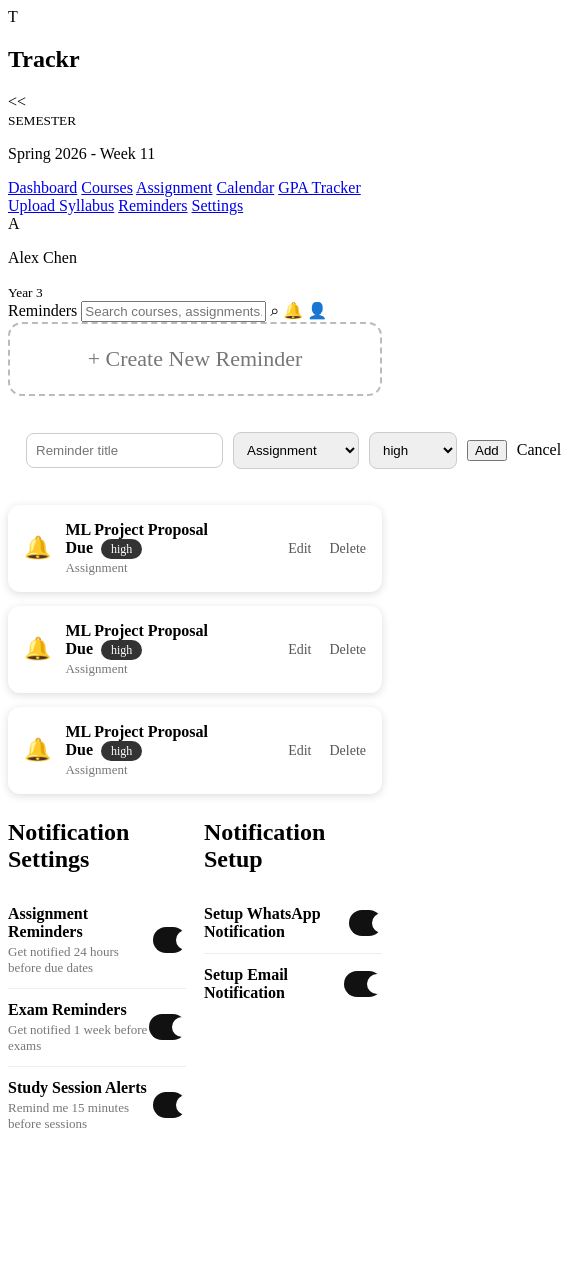
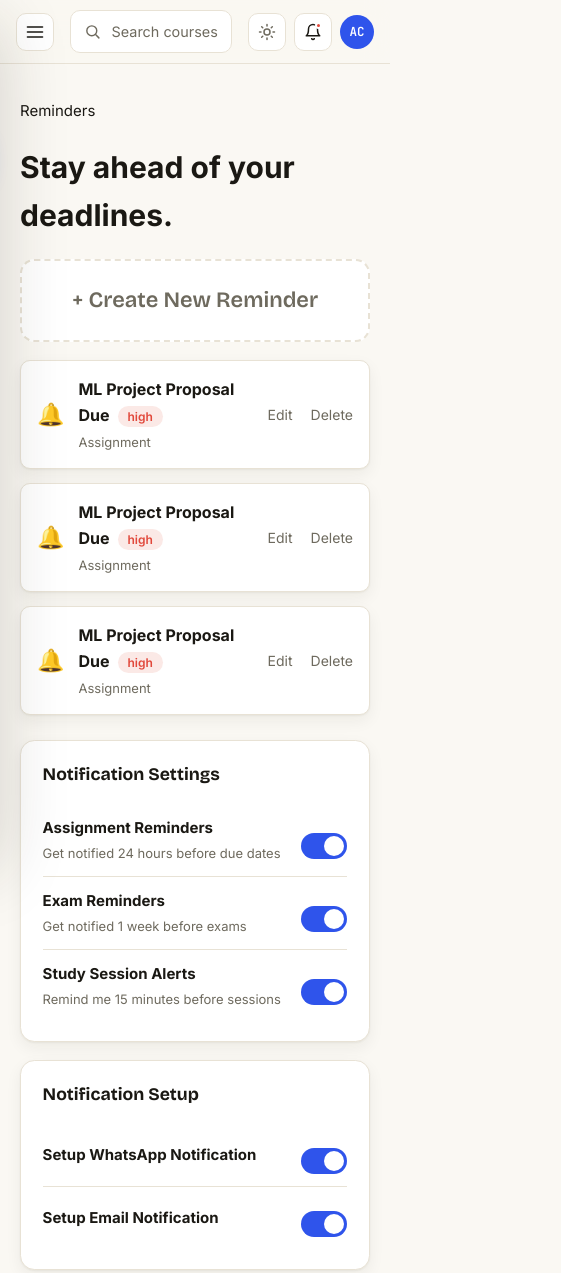
Before and after one commit to kruugerr/cp476-project, a website: page frontend/pages/reminders.html in a window 390 px wide. Shown: the whole page, 561 px wide, since content can reach past the window. Before the commit the page ends 1152 px from the top, so only its background shows below. Drawn offline with nearby package versions, Linux system fonts and the light colour scheme; files that its build step writes are made by us from their sources.

Commit message:
Fixed reminders page

```diff
--- a/frontend/css/pages/reminders.css
+++ b/frontend/css/pages/reminders.css
@@ -1,27 +1,33 @@
 /* Reminders page — styles specific to this page.
-   Shared layout (sidebar, topbar, .card) comes from app-pages.css. */
+   Shared layout (sidebar, topbar, .card) comes from app-shell.css / app-pages.css.
+   All colours come from the theme tokens so light/dark mode both work. */
 
 /* Create new reminder button */
 .create-reminder {
-    background-color: white;
-    border: 2px dashed #bbb;
-    border-radius: 14px;
+    background-color: var(--surface);
+    border: 2px dashed var(--border);
+    border-radius: var(--radius-xl);
     text-align: center;
     padding: 22px;
     font-size: 22px;
-    color: #777;
+    font-family: var(--font-display);
+    color: var(--muted);
     cursor: pointer;
     margin-bottom: 18px;
+    transition: background-color .2s ease, border-color .2s ease;
 }
 
 .create-reminder:hover {
-    background-color: #fafafa;
+    background-color: var(--surface-2);
+    border-color: var(--primary);
+    color: var(--primary);
 }
 
 /* Create form (hidden until + is clicked) */
 .reminder-form {
-    background-color: white;
-    border-radius: 12px;
+    background-color: var(--surface);
+    border: 1px solid var(--border);
+    border-radius: var(--radius-lg);
     padding: 18px;
     margin-bottom: 18px;
     display: flex;
@@ -32,21 +38,58 @@
 .reminder-form input,
 .reminder-form select {
     padding: 9px;
-    border: 1px solid #ccc;
-    border-radius: 8px;
+    border: 1px solid var(--border);
+    border-radius: var(--radius-lg);
+    background-color: var(--bg);
+    color: var(--text);
+    font-family: var(--font-sans);
+    font-size: .9rem;
+}
+
+.reminder-form input:focus,
+.reminder-form select:focus {
+    outline: 2px solid var(--primary);
+    outline-offset: 1px;
 }
 
 .reminder-form input {
     flex: 1;
 }
 
+.reminder-form button {
+    padding: 9px 16px;
+    border: none;
+    border-radius: var(--radius-lg);
+    background-color: var(--primary);
+    color: #fff;
+    font-family: var(--font-sans);
+    font-weight: 600;
+    font-size: .9rem;
+    cursor: pointer;
+}
+
+.reminder-form button:hover {
+    background-color: var(--primary-hover);
+}
+
+.cancel-btn {
+    color: var(--muted);
+    cursor: pointer;
+    font-size: .9rem;
+}
+
+.cancel-btn:hover {
+    color: var(--text);
+}
+
 /* Reminder card */
 .reminder-card {
-    background-color: white;
-    border-radius: 12px;
+    background-color: var(--surface);
+    border: 1px solid var(--border);
+    border-radius: var(--radius-lg);
     padding: 16px;
     margin-bottom: 14px;
-    box-shadow: 0 2px 8px #ddd;
+    box-shadow: var(--shadow-card);
     display: flex;
     align-items: center;
     gap: 14px;
@@ -62,11 +105,12 @@
 
 .reminder-info strong {
     font-size: 16px;
+    color: var(--text);
 }
 
 .reminder-info p {
     margin: 3px 0 0;
-    color: #777;
+    color: var(--muted);
     font-size: 13px;
 }
 
@@ -74,24 +118,27 @@
     padding: 3px 10px;
     border-radius: 12px;
     font-size: 12px;
+    font-weight: 600;
     margin-left: 8px;
-    color: white;
 }
 
 .priority.high {
-    background-color: #333;
+    background-color: var(--danger-soft);
+    color: var(--danger);
 }
 
 .priority.medium {
-    background-color: #888;
+    background-color: var(--progress-soft);
+    color: var(--progress);
 }
 
 .priority.low {
-    background-color: #bbb;
+    background-color: var(--neutral-soft);
+    color: var(--muted);
 }
 
 .reminder-actions a {
-    color: #555;
+    color: var(--muted);
     text-decoration: none;
     margin-left: 18px;
     cursor: pointer;
@@ -99,6 +146,7 @@
 }
 
 .reminder-actions a:hover {
+    color: var(--text);
     text-decoration: underline;
 }
 
@@ -110,8 +158,25 @@
     margin-top: 25px;
 }
 
+@media (max-width: 720px) {
+    .reminder-settings {
+        grid-template-columns: 1fr;
+    }
+}
+
+.settings-card {
+    background-color: var(--surface);
+    border: 1px solid var(--border);
+    border-radius: var(--radius-xl);
+    padding: 1.1rem 1.15rem;
+    box-shadow: var(--shadow-card);
+}
+
 .settings-card h2 {
     margin-top: 0;
+    font-family: var(--font-display);
+    font-size: 1.1rem;
+    color: var(--text);
 }
 
 .setting-row {
@@ -119,16 +184,20 @@
     justify-content: space-between;
     align-items: center;
     padding: 12px 0;
-    border-bottom: 1px solid #eee;
+    border-bottom: 1px solid var(--border);
 }
 
 .setting-row:last-child {
     border-bottom: none;
 }
 
+.setting-row strong {
+    color: var(--text);
+}
+
 .setting-row p {
     margin: 3px 0 0;
-    color: #777;
+    color: var(--muted);
     font-size: 13px;
 }
 
@@ -138,6 +207,7 @@
     display: inline-block;
     width: 46px;
     height: 26px;
+    flex-shrink: 0;
 }
 
 .switch input {
@@ -154,7 +224,7 @@
     left: 0;
     right: 0;
     bottom: 0;
-    background-color: #ccc;
+    background-color: var(--neutral);
     border-radius: 26px;
     transition: 0.2s;
 }
@@ -166,13 +236,18 @@
     width: 20px;
     left: 3px;
     bottom: 3px;
-    background-color: white;
+    background-color: var(--surface);
     border-radius: 50%;
     transition: 0.2s;
 }
 
 .switch input:checked + .slider {
-    background-color: #111;
+    background-color: var(--primary);
+}
+
+.switch input:focus-visible + .slider {
+    outline: 2px solid var(--primary);
+    outline-offset: 2px;
 }
 
 .switch input:checked + .slider::before {
--- a/frontend/pages/reminders.html
+++ b/frontend/pages/reminders.html
@@ -1,61 +1,52 @@
-<!DOCTYPE html>
-<html>
+<!doctype html>
+<html lang="en" data-theme="light">
   <head>
-    <title>Reminders</title>
-    <link rel="stylesheet" href="../css/pages/app-pages.css">
-    <link rel="stylesheet" href="../css/pages/reminders.css">
+    <meta charset="UTF-8" />
+    <meta name="viewport" content="width=device-width, initial-scale=1.0" />
+    <title>Reminders · Trackr</title>
+
+    <link rel="preconnect" href="https://fonts.googleapis.com" />
+    <link rel="preconnect" href="https://fonts.gstatic.com" crossorigin />
+    <link
+      href="https://fonts.googleapis.com/css2?family=Bricolage+Grotesque:opsz,wght@12..96,600;12..96,700&family=Inter:wght@400;500;600;700&family=JetBrains+Mono:wght@500;600&display=swap"
+      rel="stylesheet"
+    />
+
+    <script>
+      try {
+        var saved = localStorage.getItem("trackr-theme");
+        var prefersDark = window.matchMedia(
+          "(prefers-color-scheme: dark)",
+        ).matches;
+        document.documentElement.setAttribute(
+          "data-theme",
+          saved || (prefersDark ? "dark" : "light"),
+        );
+      } catch (e) {}
+    </script>
+    <link rel="stylesheet" href="../css/app-shell.css" />
+    <link rel="stylesheet" href="../css/app-pages.css" />
+    <link rel="stylesheet" href="../css/pages/reminders.css" />
   </head>
-<body>
 
-<div class="container">
+  <body class="app" data-page="reminders">
+    <div data-include="../partials/student-sidebar.html"></div>
 
-    <div class="sidebar">
-        <div class="logo">
-            <div class="logo-circle">T</div>
-            <h2>Trackr</h2>
-            <span class="collapse">&lt;&lt;</span>
-        </div>
+    <div class="app-main">
+      <div data-include="../partials/topbar.html"></div>
 
-        <div class="semester-card">
-            <small>SEMESTER</small>
-            <p>Spring 2026 - Week 11</p>
-        </div>
-
-        <a href="dashboard.html">Dashboard</a>
-        <a href="courses.html">Courses</a>
-        <a href="assignments-view.html">Assignment</a>
-        <a href="calendar.html">Calendar</a>
-        <a href="gpa-tracker.html">GPA Tracker</a>
-        <a href="upload-syllabus.html">Upload Syllabus</a>
-        <a class="active" href="reminders.html">Reminders</a>
-        <a href="settings.html">Settings</a>
-
-        <div class="user-box">
-            <div class="user-circle">A</div>
-            <div>
-                <p>Alex Chen</p>
-                <small>Year 3</small>
-            </div>
-        </div>
-    </div>
-
-    <div class="main">
-        <div class="topbar">
-            <span>Reminders</span>
-            <input type="text" placeholder="Search courses, assignments...">
-            <span>⌕</span>
-            <span>🔔</span>
-            <span>👤</span>
-        </div>
-
-        <div class="page">
+      <main class="app-content">
+        <header class="dash-head">
+          <p class="dash-eyebrow">Reminders</p>
+          <h1 class="dash-title">Stay ahead of your deadlines.</h1>
+        </header>
 
         <div id="create-btn" class="create-reminder" onclick="showForm()">
           + Create New Reminder
         </div>
 
         <div id="create-form" class="reminder-form hide">
-                <input type="text" id="new-title" placeholder="Reminder title">
+          <input type="text" id="new-title" placeholder="Reminder title" />
           <select id="new-type">
             <option>Assignment</option>
             <option>Exam</option>
@@ -83,7 +74,7 @@
                 <p>Get notified 24 hours before due dates</p>
               </div>
               <label class="switch">
-                            <input type="checkbox" checked>
+                <input type="checkbox" checked />
                 <span class="slider"></span>
               </label>
             </div>
@@ -94,7 +85,7 @@
                 <p>Get notified 1 week before exams</p>
               </div>
               <label class="switch">
-                            <input type="checkbox" checked>
+                <input type="checkbox" checked />
                 <span class="slider"></span>
               </label>
             </div>
@@ -105,7 +96,7 @@
                 <p>Remind me 15 minutes before sessions</p>
               </div>
               <label class="switch">
-                            <input type="checkbox" checked>
+                <input type="checkbox" checked />
                 <span class="slider"></span>
               </label>
             </div>
@@ -119,7 +110,7 @@
                 <strong>Setup WhatsApp Notification</strong>
               </div>
               <label class="switch">
-                            <input type="checkbox" checked>
+                <input type="checkbox" checked />
                 <span class="slider"></span>
               </label>
             </div>
@@ -129,18 +120,16 @@
                 <strong>Setup Email Notification</strong>
               </div>
               <label class="switch">
-                            <input type="checkbox" checked>
+                <input type="checkbox" checked />
                 <span class="slider"></span>
               </label>
             </div>
           </div>
         </div>
-
-        </div>
+      </main>
     </div>
 
-</div>
-
+    <script type="module" src="../js/include.js"></script>
     <script src="../js/reminders.js"></script>
   </body>
 </html>
--- a/frontend/partials/topbar.html
+++ b/frontend/partials/topbar.html
@@ -14,10 +14,10 @@
       <svg class="app-theme__sun" width="18" height="18" viewBox="0 0 24 24" fill="none" stroke="currentColor" stroke-width="2" stroke-linecap="round"><circle cx="12" cy="12" r="4"/><path d="M12 2v2M12 20v2M4.9 4.9l1.4 1.4M17.7 17.7l1.4 1.4M2 12h2M20 12h2M4.9 19.1l1.4-1.4M17.7 6.3l1.4-1.4"/></svg>
       <svg class="app-theme__moon" width="18" height="18" viewBox="0 0 24 24" fill="none" stroke="currentColor" stroke-width="2" stroke-linecap="round" stroke-linejoin="round"><path d="M21 12.8A9 9 0 1 1 11.2 3a7 7 0 0 0 9.8 9.8z"/></svg>
     </button>
-    <button class="app-iconbtn app-bell" type="button" aria-label="Notifications">
+    <a class="app-iconbtn app-bell" href="reminders.html" aria-label="Notifications">
       <svg width="18" height="18" viewBox="0 0 24 24" fill="none" stroke="currentColor" stroke-width="2" stroke-linecap="round" stroke-linejoin="round"><path d="M18 8a6 6 0 0 0-12 0c0 7-3 9-3 9h18s-3-2-3-9"/><path d="M13.7 21a2 2 0 0 1-3.4 0"/></svg>
       <span class="app-bell__dot"></span>
-    </button>
+    </a>
     <a class="app-profile" href="settings.html" aria-label="Account"><span class="app-user__avatar">AC</span></a>
   </div>
 </header>
```
Lines whose indentation alone changed are shown as unchanged.
